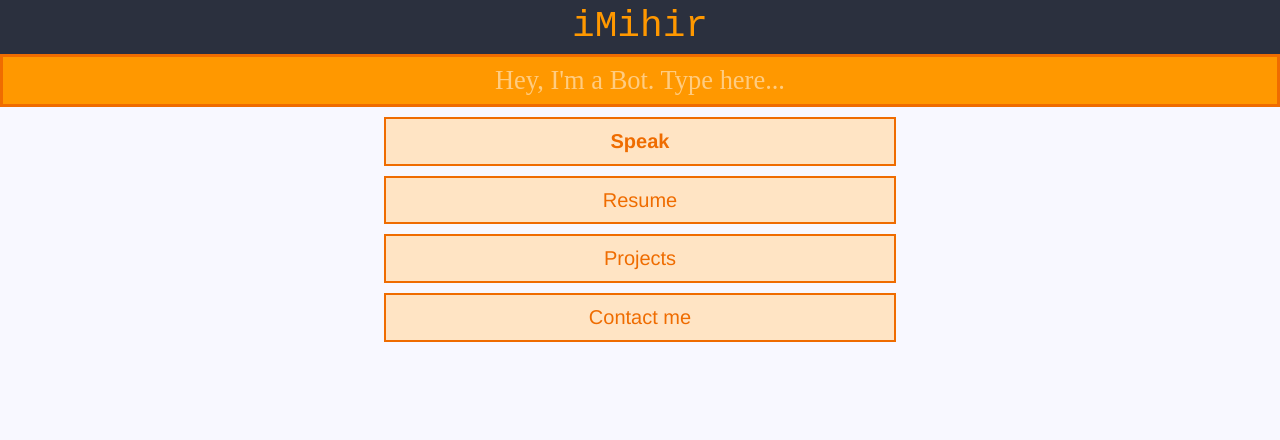
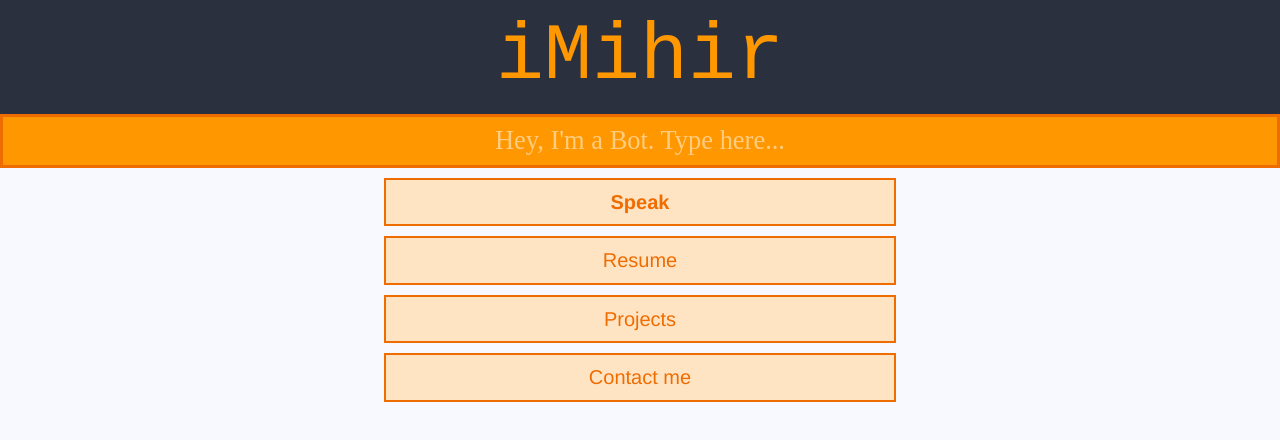
Before and after one commit to patelmihir021021/mygithubpage, a plain HTML site: page index.html in a window 1280 px wide. Drawn offline with nearby package versions, Linux system fonts and the light colour scheme.

Commit message:
Update back.css

```diff
--- a/back.css
+++ b/back.css
@@ -1,6 +1,6 @@
 .header {
 	font-family: monospace;
-    font-size: 10mm;
+    font-size: 10vmin;
     background: #2b303e;
     color: #ff9800;
     top: 0px;
```
